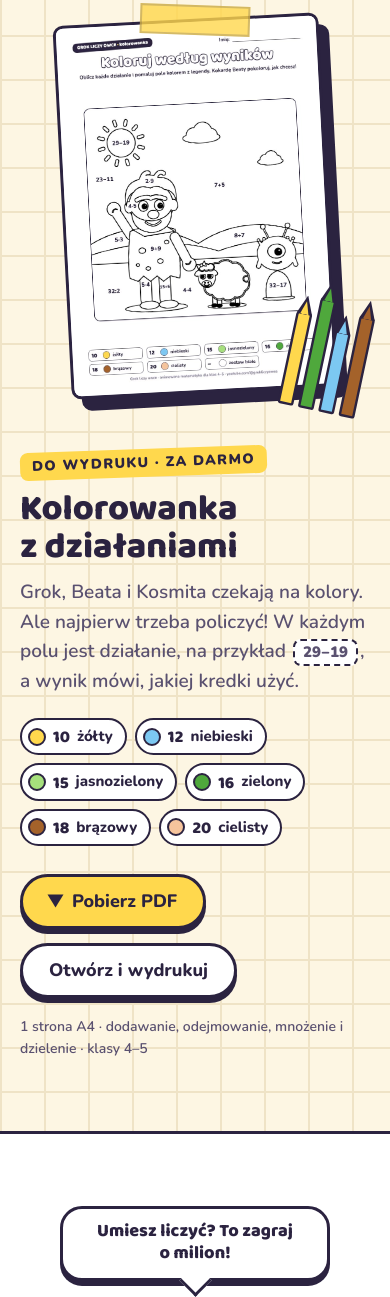
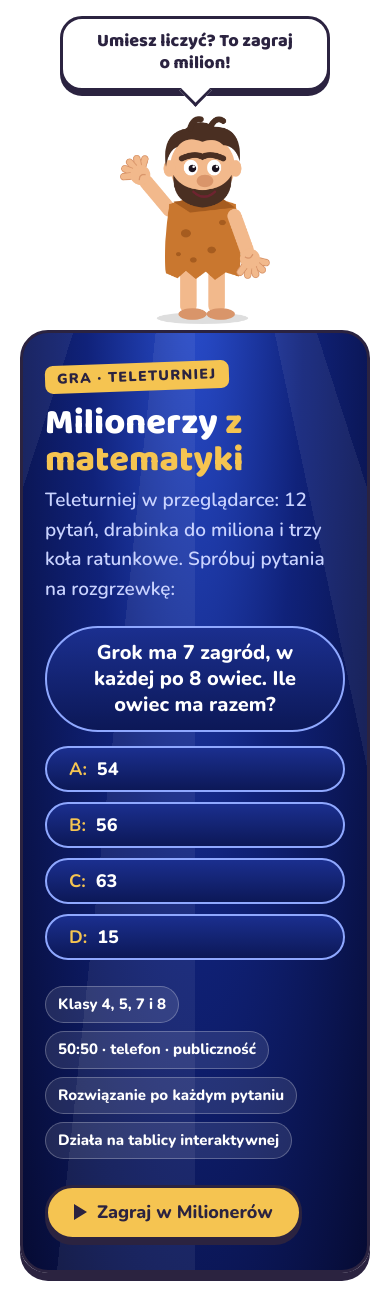
Before and after one commit to paulinaniemiec/grok-liczy-owce, a plain HTML site: page strona/index.html in a window 390 px wide. Shown: the part 9593-10890 px from the top of the page. Drawn offline with nearby package versions, Linux system fonts and the light colour scheme.

Commit message:
Usunięcie kolorowanki ze strony

```diff
--- a/strona/index.html
+++ b/strona/index.html
@@ -4,14 +4,14 @@
 <meta charset="utf-8">
 <meta name="viewport" content="width=device-width, initial-scale=1">
 <title>Grok liczy owce · matematyka klasa 4 i 5 w animowanych filmikach</title>
-<meta name="description" content="Darmowe animowane filmiki z matematyki dla klas 4–5: liczby naturalne, podzielność, liczby pierwsze, dzielenie pisemne, oś liczbowa, szacowanie, zadania tekstowe i trójkąty. Każdy odcinek ok. 5 minut, z zagadkami, plus gra i kolorowanka.">
+<meta name="description" content="Darmowe animowane filmiki z matematyki dla klas 4–5: liczby naturalne, podzielność, liczby pierwsze, dzielenie pisemne, oś liczbowa, szacowanie, zadania tekstowe i trójkąty. Każdy odcinek ok. 5 minut, z zagadkami, plus darmowa gra.">
 <link rel="canonical" href="https://grokliczyowce.pl/">
 <meta property="og:type" content="website">
 <meta property="og:site_name" content="Grok liczy owce">
 <meta property="og:locale" content="pl_PL">
 <meta property="og:url" content="https://grokliczyowce.pl/">
 <meta property="og:title" content="Grok liczy owce · matematyka klasa 4 i 5 w animowanych filmikach">
-<meta property="og:description" content="Animowany serial matematyczny z owcami dla klas 4–5. Krótkie odcinki, zagadki, gra i kolorowanka. Za darmo.">
+<meta property="og:description" content="Animowany serial matematyczny z owcami dla klas 4–5. Krótkie odcinki, zagadki i gra. Za darmo.">
 <meta property="og:image" content="https://grokliczyowce.pl/img/odc-01.jpg">
 <meta property="og:image:width" content="800">
 <meta property="og:image:height" content="450">
@@ -220,33 +220,6 @@ footer { position: relative; background: var(--night); color: #fff; overflow: hi
 footer h2 { margin: 18px 0 8px; color: #fff }
 footer .sub { margin: 0 auto 30px; color: #c7cbef }
 .fine { margin-top: 70px; font-size: 14px; color: #8f94c4; position: relative }
-
-/* kolorowanka */
-.color-sec { background-color: #fdf6e3; background-image: linear-gradient(#efe3c6 2px, transparent 2px), linear-gradient(90deg, #efe3c6 2px, transparent 2px); background-size: 44px 44px; border-block: 3px solid var(--ink) }
-.color-grid { display: grid; grid-template-columns: 1fr 1.05fr; gap: 72px; align-items: center }
-.sheet-wrap { position: relative; justify-self: center; width: min(420px, 100%) }
-.sheet { display: block; width: 100%; background: #fff; border: 3px solid var(--ink); border-radius: 10px; box-shadow: 10px 12px 0 var(--ink); rotate: -3deg; transition: rotate .25s, transform .25s }
-.sheet:hover { rotate: -1deg; transform: translateY(-4px) }
-.sheet img { width: 100%; height: auto; border-radius: 7px }
-.tape { position: absolute; top: -14px; left: 50%; width: 110px; height: 30px; translate: -50% 0; rotate: 2deg; background: #ffd84dcc; border: 2px solid #2b234033 }
-.crayons { position: absolute; right: -34px; bottom: -26px; display: flex; gap: 6px; align-items: flex-end; rotate: 12deg; pointer-events: none }
-.crayon { width: 20px; height: 118px; border: 3px solid var(--ink); border-radius: 4px 4px 3px 3px; position: relative; background: var(--c) }
-.crayon::before { content: ""; position: absolute; left: -3px; right: -3px; top: -24px; height: 24px; background: var(--ink); clip-path: polygon(50% 0, 100% 100%, 0 100%) }
-.crayon::after { content: ""; position: absolute; left: 0; right: 0; top: -19px; height: 19px; background: var(--c); clip-path: polygon(50% 12%, 88% 100%, 12% 100%) }
-.crayon:nth-child(2) { height: 140px } .crayon:nth-child(3) { height: 104px } .crayon:nth-child(4) { height: 128px }
-.color-copy .sub { margin-bottom: 22px }
-.mini-legend { display: flex; flex-wrap: wrap; gap: 8px; margin: 0 0 28px; padding: 0; list-style: none }
-.mini-legend li { display: flex; align-items: center; gap: 7px; background: #fff; border: 2.5px solid var(--ink); border-radius: 999px; padding: 5px 12px 5px 6px; font-weight: 800; font-size: 15px }
-.mini-legend i { width: 18px; height: 18px; border-radius: 50%; border: 2.5px solid var(--ink); background: var(--c) }
-.mini-legend b { font: 800 17px/1 var(--head); padding-top: 2px }
-.dl { display: flex; gap: 14px; flex-wrap: wrap; align-items: center }
-.dl small { display: block; width: 100%; margin-top: 4px; font-size: 14px; color: var(--ink-soft) }
-.example { display: inline-block; font: 900 15px/1 var(--body); background: #fff; border: 2.5px dashed var(--ink); border-radius: 8px; padding: 4px 8px; margin: 0 2px }
-@media (max-width: 960px) {
-  .color-grid { grid-template-columns: 1fr; gap: 56px }
-  .sheet-wrap { width: min(300px, 76%) }
-  .crayons { right: -26px; scale: .8; transform-origin: bottom right }
-}
 
 /* milionerzy */
 .game-sec { background: #fff; padding-bottom: 40px }
@@ -703,7 +676,6 @@ footer .sub { margin: 0 auto 30px; color: #c7cbef }
     <a class="brand" href="#"><img src="img/awatar.jpg" alt=""><span>Grok liczy owce</span></a>
     <a class="link" href="#odcinki">Odcinki</a>
     <a class="link" href="#bohaterowie">Bohaterowie</a>
-    <a class="link" href="#kolorowanka">Kolorowanka</a>
     <a class="link" href="#gra">Gra</a>
     <a class="link" href="#dla-nauczycieli">Dla nauczycieli</a>
     <a class="btn btn-yt" href="https://www.youtube.com/@grokliczyowce" target="_blank" rel="noopener"><span class="play"></span>YouTube</a>
@@ -874,31 +846,6 @@ footer .sub { margin: 0 auto 30px; color: #c7cbef }
   </div>
 </section>
 
-<section class="color-sec" id="kolorowanka">
-  <div class="wrap color-grid">
-    <div class="sheet-wrap">
-      <a class="sheet" href="kolorowanki/grok-liczy-owce-kolorowanka.pdf" target="_blank" rel="noopener" aria-label="Otwórz kolorowankę (PDF)">
-        <img src="img/kolorowanka.jpg" alt="Kolorowanka: Grok, Beata i Kosmita na łące, w polach działania do obliczenia" loading="lazy" width="794" height="1123">
-      </a>
-      <span class="tape" aria-hidden="true"></span>
-      <div class="crayons" aria-hidden="true">
-        <span class="crayon" style="--c:#ffd84d"></span><span class="crayon" style="--c:#4fa83c"></span><span class="crayon" style="--c:#7cc8f2"></span><span class="crayon" style="--c:#a4622a"></span>
-      </div>
-    </div>
-    <div class="color-copy">
-      <span class="eyebrow">Do wydruku · za darmo</span>
-      <h2>Kolorowanka z&nbsp;działaniami</h2>
-      <p class="sub">Grok, Beata i Kosmita czekają na kolory. Ale najpierw trzeba policzyć! W każdym polu jest działanie, na przykład <span class="example">29−19</span>, a wynik mówi, jakiej kredki użyć.</p>
-      <ul class="mini-legend" aria-label="Legenda kolorów"><li><i style="--c:#ffd84d"></i><b>10</b>żółty</li><li><i style="--c:#7cc8f2"></i><b>12</b>niebieski</li><li><i style="--c:#a6e07c"></i><b>15</b>jasnozielony</li><li><i style="--c:#4fa83c"></i><b>16</b>zielony</li><li><i style="--c:#a4622a"></i><b>18</b>brązowy</li><li><i style="--c:#f6c49c"></i><b>20</b>cielisty</li></ul>
-      <div class="dl">
-        <a class="btn btn-main" href="kolorowanki/grok-liczy-owce-kolorowanka.pdf" download><span class="play" style="rotate:90deg"></span>Pobierz PDF</a>
-        <a class="btn btn-ghost" href="kolorowanki/grok-liczy-owce-kolorowanka.pdf" target="_blank" rel="noopener">Otwórz i wydrukuj</a>
-        <small>1 strona A4 · dodawanie, odejmowanie, mnożenie i dzielenie · klasy 4–5</small>
-      </div>
-    </div>
-  </div>
-</section>
-
 <section class="game-sec" id="gra">
   <div class="wrap game-grid">
     <div class="host">
--- a/strona/sitemap.xml
+++ b/strona/sitemap.xml
@@ -2,5 +2,4 @@
 <urlset xmlns="http://www.sitemaps.org/schemas/sitemap/0.9">
   <url><loc>https://grokliczyowce.pl/</loc><lastmod>2026-11-04</lastmod><priority>1.0</priority></url>
   <url><loc>https://grokliczyowce.pl/gra.html</loc><lastmod>2026-11-04</lastmod><priority>0.8</priority></url>
-  <url><loc>https://grokliczyowce.pl/kolorowanki/grok-liczy-owce-kolorowanka.pdf</loc><lastmod>2026-11-04</lastmod><priority>0.5</priority></url>
 </urlset>
```
Also changed, not shown: strona/img/kolorowanka.jpg (deleted), strona/llms.txt, 2 other files.
